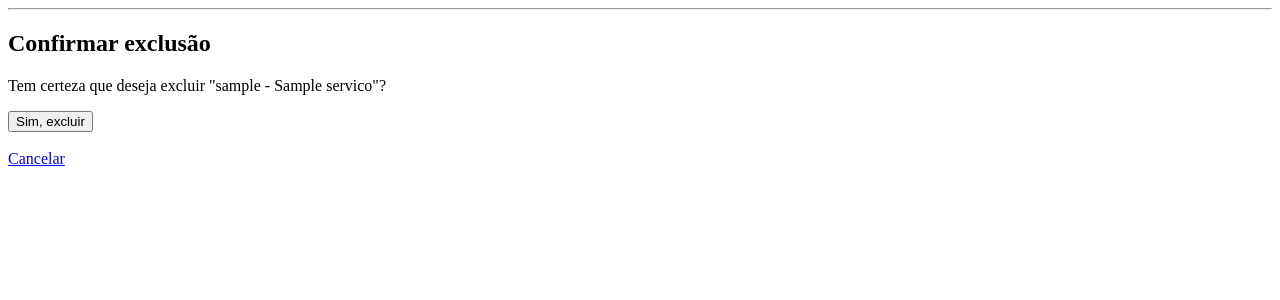
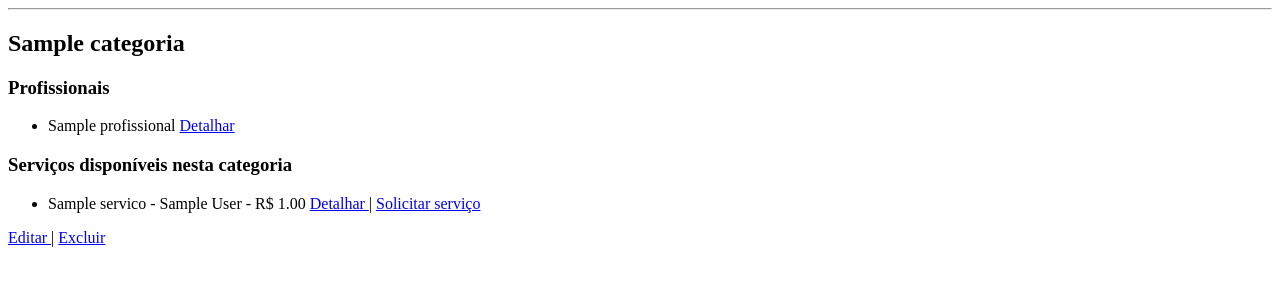
Before and after one commit to Pedrobrou0/PLATAFORMA-DIGITAL-PARA-DIVULGA-O-DE-SERVI-OS-PRESTADOS-POR-PROFISSIONAIS-AUT-NOMOS, a Django app: template servicos/templates/servicos/confirmar_delete.html in a window 1280 px wide. Shown: the part 98-398 px from the top of the page. Run offline with Django 5.2, Linux system fonts and the light colour scheme; tables that the repository leaves empty hold one stand-in row (values such as "Sample post"); the template is opened without the code that fills it: values that come from a table or form of the project are taken from there, most other values are stand-ins (such as "Sample title", 1, 10 or a date in 2020); parts of the project's set-up code (start-up, migrations or seed data) failed here and were passed over.

Commit message:
feat: permite iniciar solicitacao com servico selecionado

```diff
--- a/servicos/templates/servicos/confirmar_delete.html
+++ b/servicos/templates/servicos/confirmar_delete.html
@@ -3,7 +3,7 @@
 
 {% block title %}
 
-    Confirmar exclusão
+    Categoria
 
 {% endblock %}
 
@@ -11,28 +11,90 @@
 {% block content %}
 
     <h2>
-        Confirmar exclusão
+        {{ categoria.nome }}
     </h2>
 
-    <p>
-        Tem certeza que deseja excluir
-        "{{ objeto }}"?
-    </p>
 
-    <form method="post">
+    <h3>
+        Profissionais
+    </h3>
 
-        {% csrf_token %}
+    <ul>
 
-        <button type="submit">
-            Sim, excluir
-        </button>
+        {% for profissional in profissionais %}
 
-    </form>
+            <li>
 
-    <br>
+                {{ profissional }}
 
-    <a href="{% url lista_url %}">
-        Cancelar
+                <a href="{% url 'detalhe_profissional' profissional.id %}">
+                    Detalhar
+                </a>
+
+            </li>
+
+        {% empty %}
+
+            <li>
+                Nenhum profissional associado a esta categoria.
+            </li>
+
+        {% endfor %}
+
+    </ul>
+
+
+    <h3>
+        Serviços disponíveis nesta categoria
+    </h3>
+
+    <ul>
+
+        {% for servico in servicos %}
+
+            <li>
+
+                {{ servico.titulo }}
+
+                -
+
+                {{ servico.profissional }}
+
+                -
+
+                R$ {{ servico.preco }}
+
+                <a href="{% url 'detalhe_servico' servico.id %}">
+                    Detalhar
+                </a>
+
+                |
+
+                <a href="{% url 'criar_solicitacao' %}?servico={{ servico.id }}">
+                    Solicitar serviço
+                </a>
+
+            </li>
+
+        {% empty %}
+
+            <li>
+                Nenhum serviço cadastrado nesta categoria.
+            </li>
+
+        {% endfor %}
+
+    </ul>
+
+
+    <a href="{% url 'editar_categoria' categoria.id %}">
+        Editar
+    </a>
+
+    |
+
+    <a href="{% url 'deletar_categoria' categoria.id %}">
+        Excluir
     </a>
 
 {% endblock %}
```
Also changed, not shown: interacoes/views.py (+8 -1 lines), servicos/views.py (+9 -7 lines).
